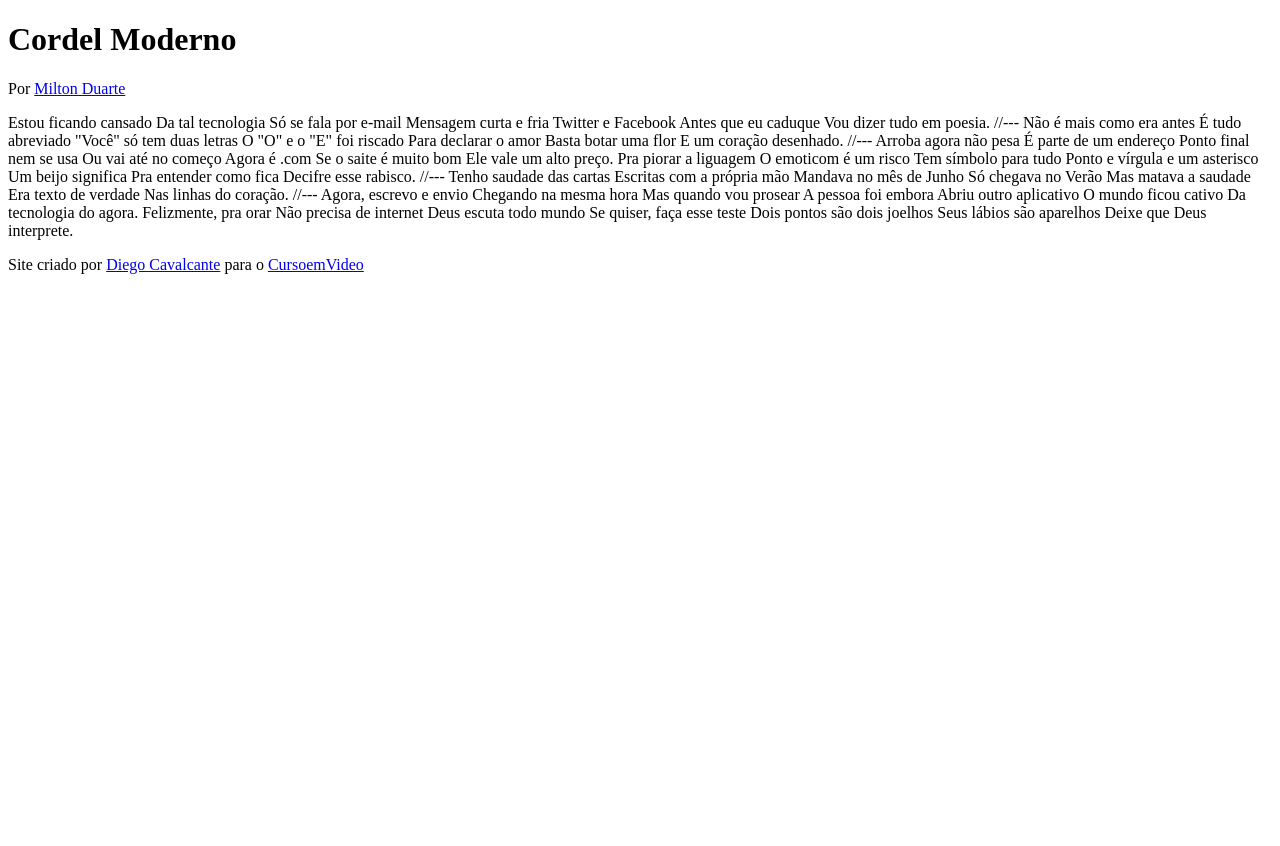
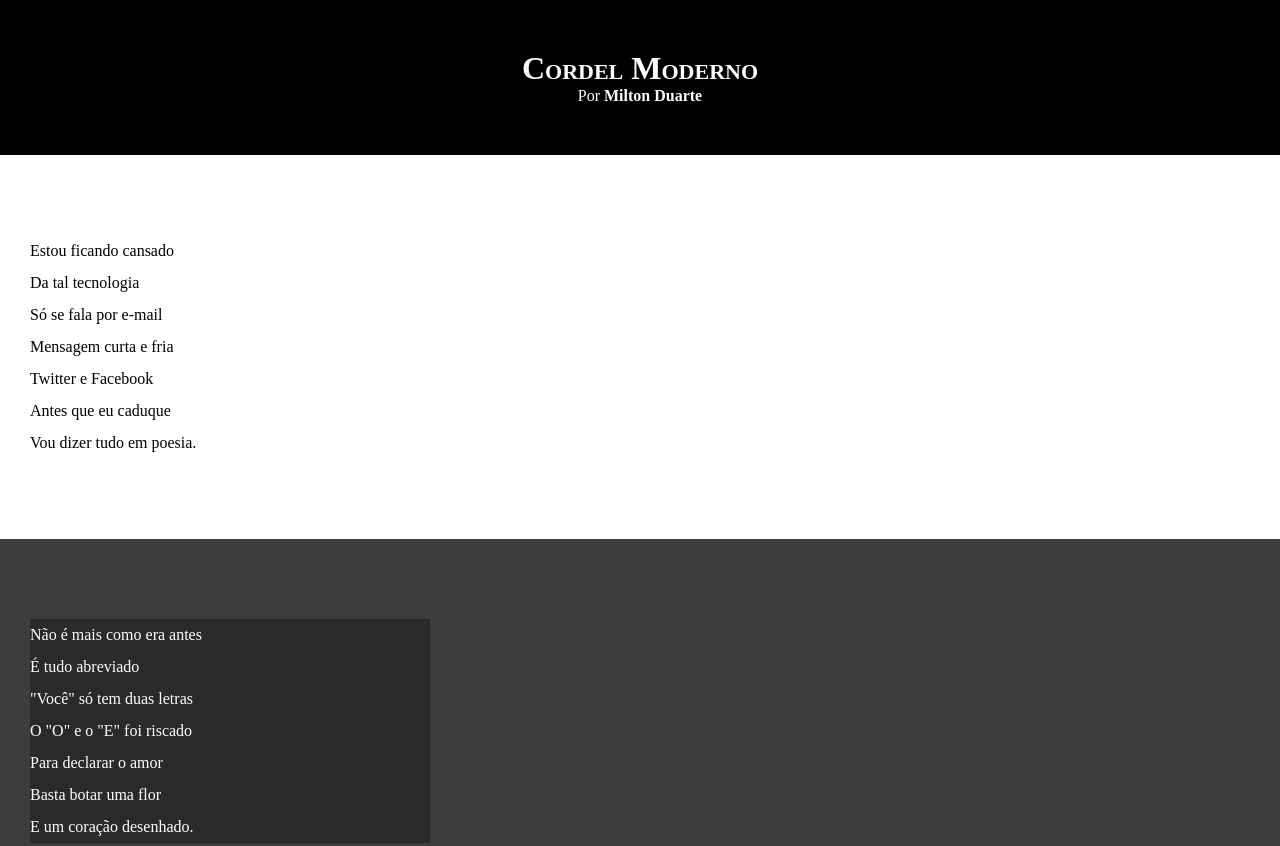
Before and after one commit to diegcavalcante/html-css, a plain HTML site: page desafio/d012/index.html in a window 1280 px wide. Shown: the top 846 px of the page. Before the commit the page ends 800 px from the top, so only its background shows below. Drawn offline with Linux system fonts and the light colour scheme.

Commit message:
atualizei estilos e blocos

```diff
--- /dev/null
+++ b/desafio/d012/estilo/style.css
@@ -0,0 +1,65 @@
+@charset "UTF-8";
+
+*{
+    margin: 0px;
+    padding: 0px;
+}
+
+html, body{
+    min-height: 100vh;
+    background-color: darkgray;
+}
+
+header{
+    background-color: black;
+    color: white;
+    text-align: center;
+    }
+
+    header > h1 {
+        padding-top: 50px;
+        font-variant: small-caps;
+    }
+
+    header > p {
+        padding-bottom: 50px;
+    }
+
+    header a, footer a {
+        color: white;
+        text-decoration: none;
+        font-weight: bolder;
+    }
+
+    header a:hover, footer a:hover {
+        text-decoration: underline;
+    }
+
+    section {
+        padding-top: 10vh;
+        padding-bottom: 10vh;
+        line-height: 2em;
+        padding-left: 30px;
+    }
+
+    section.normal {
+        background-color: white;
+        color: black;
+    }
+
+    section.imagem {
+        background-color: rgb(61, 61, 61);
+        color: white;
+    }
+
+    section.imagem > p {
+        width: 400px;
+        background-color: rgba(0, 0, 0, 0.315);
+    }
+
+    footer {
+        background-color: black;
+        color: white;
+        text-align: center;
+        padding: 10px;
+    }
--- a/desafio/d012/index.html
+++ b/desafio/d012/index.html
@@ -5,6 +5,7 @@
     <meta http-equiv="X-UA-Compatible" content="IE=edge">
     <meta name="viewport" content="width=device-width, initial-scale=1.0">
     <title>Cordel Moderno</title>
+    <link rel="stylesheet" href="estilo/style.css">
 </head>
 <body>
     <header>
@@ -13,69 +14,85 @@
 
     </header>
 
-        Estou ficando cansado
-        Da tal tecnologia
-        Só se fala por e-mail
-        Mensagem curta e fria
-        Twitter e Facebook
-        Antes que eu caduque
-        Vou dizer tudo em poesia.
+        <section class="normal">
+            <p>
+                Estou ficando cansado</br>
+                Da tal tecnologia</br>
+                Só se fala por e-mail</br>
+                Mensagem curta e fria</br>
+                Twitter e Facebook</br>
+                Antes que eu caduque</br>
+                Vou dizer tudo em poesia.
+            </p>
+        </section>
 
-        //---
+        <section class="imagem">
+            <p>
+                Não é mais como era antes</br>
+                É tudo abreviado</br>
+                "Você" só tem duas letras</br>
+                O "O" e o "E" foi riscado</br>
+                Para declarar o amor</br>
+                Basta botar uma flor</br>
+                E um coração desenhado.
+            </p>
+        </section>
 
-        Não é mais como era antes
-        É tudo abreviado
-        "Você" só tem duas letras
-        O "O" e o "E" foi riscado
-        Para declarar o amor
-        Basta botar uma flor
-        E um coração desenhado.
+        <section class="normal">
+            <p>
+                Arroba agora não pesa</br>
+                É parte de um endereço</br>
+                Ponto final nem se usa</br>
+                Ou vai até no começo</br>
+                Agora é .com</br>
+                Se o saite é muito bom</br>
+                Ele vale um alto preço.
+            </p>
 
-        //---
+            <p>
+                Pra piorar a liguagem</br>
+                O emoticom é um risco</br>
+                Tem símbolo para tudo</br>
+                Ponto e vírgula e um asterisco</br>
+                Um beijo significa</br>
+                Pra entender como fica</br>
+                Decifre esse rabisco.
+            </p>
+        </section>
 
-        Arroba agora não pesa
-        É parte de um endereço
-        Ponto final nem se usa
-        Ou vai até no começo
-        Agora é .com
-        Se o saite é muito bom
-        Ele vale um alto preço.
+        <section class="imagem">
+            <p>
+                Tenho saudade das cartas </br>
+                Escritas com a própria mão </br>
+                Mandava no mês de Junho </br>
+                Só chegava no Verão </br>
+                Mas matava a saudade </br>
+                Era texto de verdade </br>
+                Nas linhas do coração.
+            </p>
+        </section>
 
-        Pra piorar a liguagem
-        O emoticom é um risco
-        Tem símbolo para tudo
-        Ponto e vírgula e um asterisco
-        Um beijo significa
-        Pra entender como fica
-        Decifre esse rabisco.
+        <section class="normal">
+            <p>
+                Agora, escrevo e envio </br>
+                Chegando na mesma hora </br>
+                Mas quando vou prosear </br>
+                A pessoa foi embora </br>
+                Abriu outro aplicativo </br>
+                O mundo ficou cativo </br>
+                Da tecnologia do agora.
+            </p>
 
-        //---
-
-        Tenho saudade das cartas
-        Escritas com a própria mão
-        Mandava no mês de Junho
-        Só chegava no Verão
-        Mas matava a saudade
-        Era texto de verdade
-        Nas linhas do coração.
-
-        //---
-
-        Agora, escrevo e envio
-        Chegando na mesma hora
-        Mas quando vou prosear
-        A pessoa foi embora
-        Abriu outro aplicativo
-        O mundo ficou cativo
-        Da tecnologia do agora.
-
-        Felizmente, pra orar
-        Não precisa de internet
-        Deus escuta todo mundo
-        Se quiser, faça esse teste
-        Dois pontos são dois joelhos
-        Seus lábios são aparelhos
-        Deixe que Deus interprete.
+            <p>
+                Felizmente, pra orar </br>
+                Não precisa de internet </br>
+                Deus escuta todo mundo </br>
+                Se quiser, faça esse teste </br>
+                Dois pontos são dois joelhos </br>
+                Seus lábios são aparelhos </br>
+                Deixe que Deus interprete.
+            </p>
+        </section>
 
         <footer>
             <P>Site criado por <a href="https://github.com/diegcavalcante" target="_blank">Diego Cavalcante</a> para o <a href="http://www.cursoemvideo.com" target="_blank">CursoemVideo</a>
```
